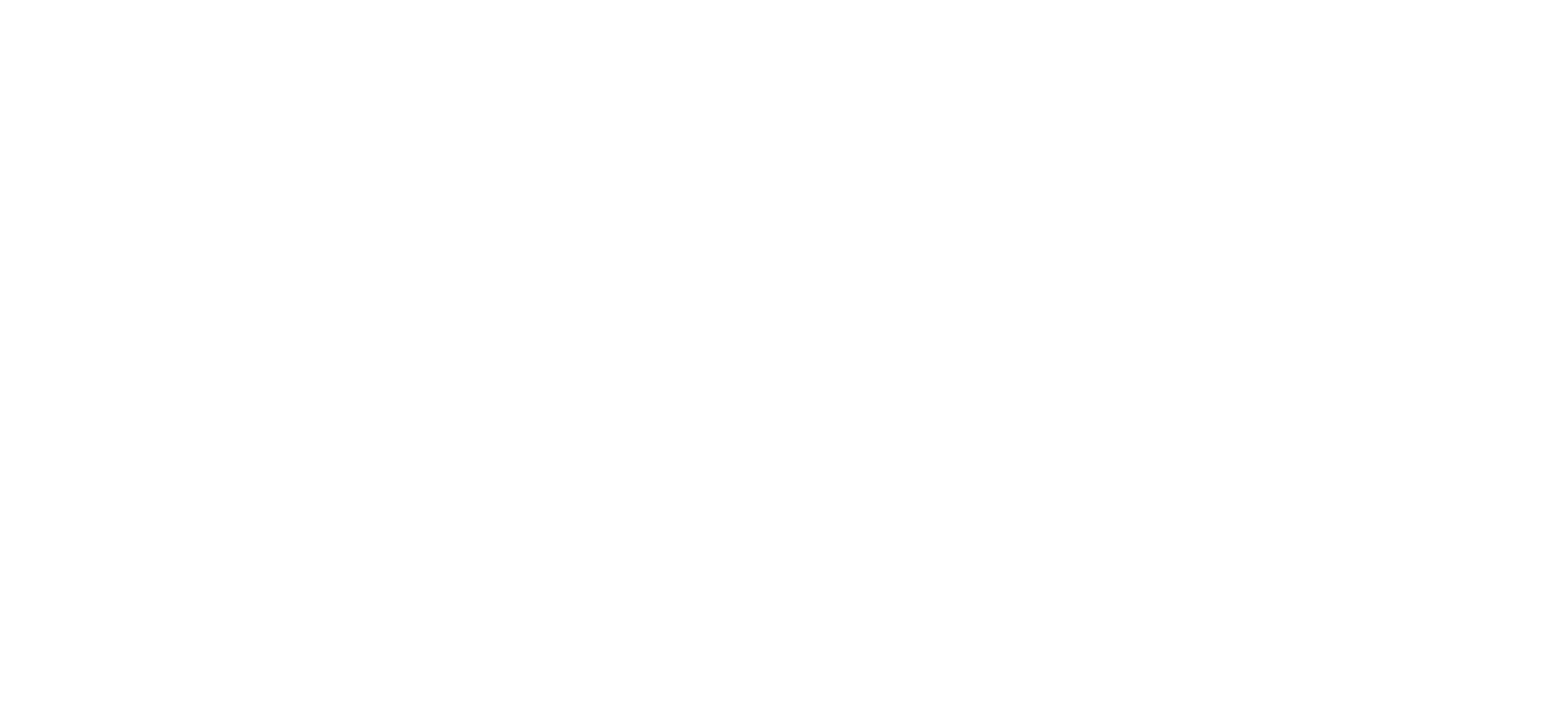
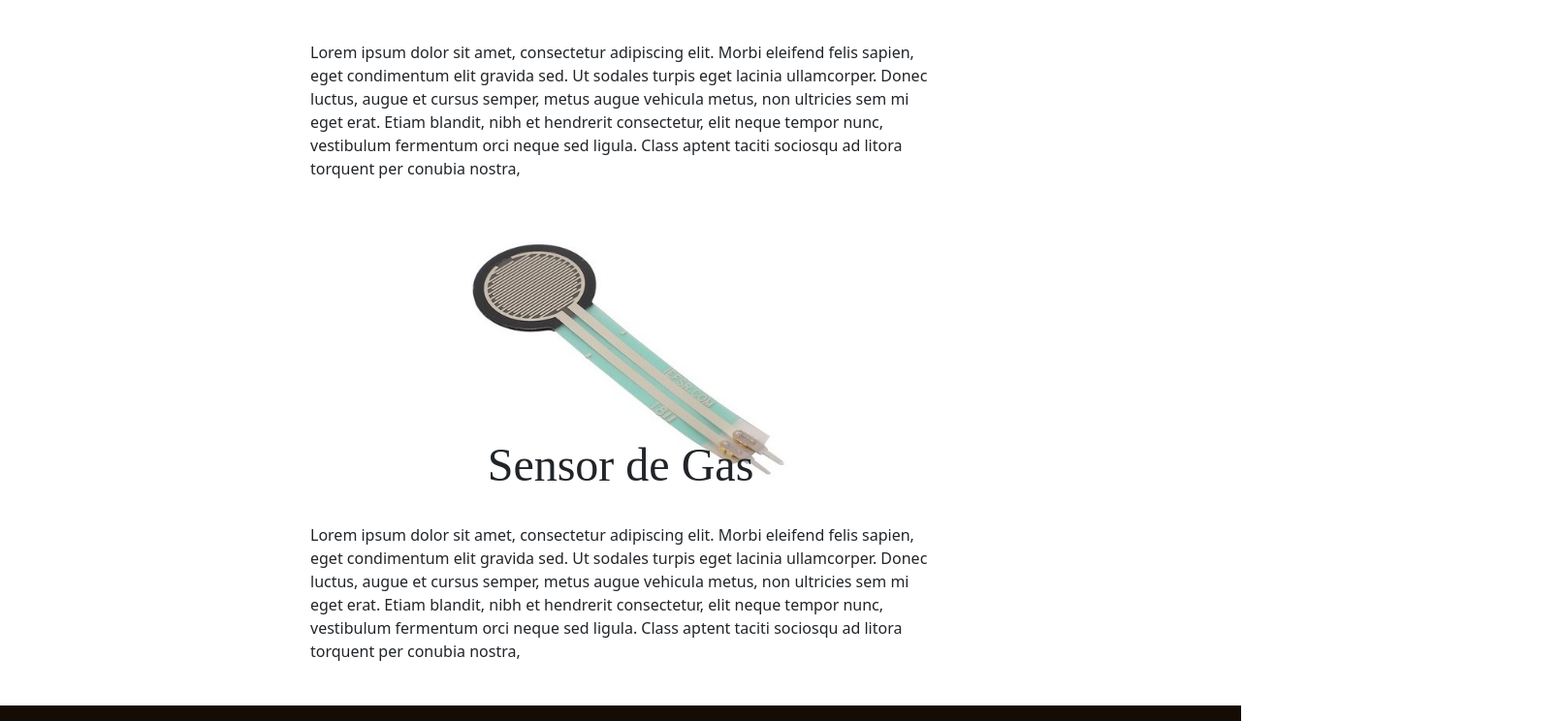
Before and after one commit to FarmENV/Website-Frontend, a React (Create React App) app: page /kits in a window 1280 px wide. Shown: the part 1379-2123 px from the top of the page at 97% size, 1612 px wide, since content can reach past the window. Before the commit the page ends 800 px from the top, so only its background shows below. Built offline with nearby package versions, Linux system fonts and the light colour scheme.

Commit message:
kits info

```diff
--- a/src/App.js
+++ b/src/App.js
@@ -8,6 +8,7 @@
 import UserProfile from './pages/UserProfile/UserProfile'
 import Signup from './pages/signup/signup'
 import NewEnv from './pages/NewEnv/newEnv'
+import KitsSensor from './pages/SensorKits/kits'
 
 function App() {
   return (
@@ -20,6 +21,7 @@
           <Route exact path='/faq' component={freQuestions}></Route>
           <Route exact path='/userpro' component={UserProfile}></Route>
           <Route exact path='/newenv' component={NewEnv}></Route>
+          <Route exact path='/kits' component={KitsSensor}></Route>
         </Switch>
       </Layout>
     </BrowserRouter>
--- a/src/components/nav/Navbar.jsx
+++ b/src/components/nav/Navbar.jsx
@@ -19,7 +19,7 @@
               </Link>
             </div>
             <div className="link" >
-              <Link className="nav__links">
+              <Link to="/kits"className="nav__links">
                 <p>Kits</p>
               </Link>
             </div>
--- /dev/null
+++ b/src/pages/SensorKits/kits.css
@@ -0,0 +1,138 @@
+.Landing__content {
+    width: 100%;
+    height: 80%;
+    display: flex;
+    flex-direction: column;
+    justify-content: center;
+    align-items: center;
+    position: absolute;
+    z-index: 2;
+}
+
+.Landing__title {
+    text-align: center;
+    font-size: 5em;
+    color:white;
+    font-weight: bold;
+    text-shadow: 1px 4px 5px rgba(0, 0, 0, 0.6);
+}
+
+.Landing {
+    margin-top: -8vh;
+}
+
+.Landing hr {
+    margin-top: 10vh;
+    width: 80%;
+}
+
+.font-face-ap {
+    font-family: "AdventProBold";
+}
+
+.Info__title {
+    font-size: 3em;
+    margin-bottom: 4vh;
+}
+
+.Info__paragraph {
+    margin-left: 50vh;
+    margin-right: 50vh;
+    font-size: 1em;
+}
+
+.Info__content {
+    margin-top: 8vh;
+    display: flex;
+    flex-direction: column;
+    justify-content: center;
+    align-items: center;
+    position: relative;
+}
+
+.Info__content_kit {
+    margin-top: 8vh;
+    display: flex;
+    margin-left: 40vh;
+    margin-right: 40vh;
+    flex-direction: row;
+    justify-content: center;
+    align-items: center;
+    position: relative;
+}
+
+.Info__kit_img {
+    display: flex;
+    flex-direction: column;
+    justify-content: center;
+    align-items: center;
+    position: relative;
+    margin-right: 12vh;
+}
+
+.Info__kit_img img{
+    height: 45vh;
+}
+
+.Info__kit_info {
+    display: flex;
+    flex-direction: column;
+    justify-content: center;
+    align-items: center;
+    position: relative;
+}
+
+.Info__sensor_info{
+    display: flex;
+    flex-direction: column;
+    justify-content: center;
+    align-items: center;
+    position: absolute;
+    margin-top: 38vh;
+}
+
+.Info__title_kit {
+    font-size: 3em;
+    margin-bottom: 4vh;
+}
+
+.Info__title_sensor {
+    font-size: 3em;
+    margin-bottom: 4vh;
+}
+
+.Info__paragraph_kit {
+
+    font-size: 1em;
+}
+
+.silhouettes {
+    margin-top: 5vh;
+}
+
+.silhouettes img {
+    height: 20vh;
+    margin-right: 8.5vh;
+    margin-left: 8.5vh;
+}
+
+.Info__content_whatis {
+    margin-top: 15vh;
+    margin-bottom: 18vh;
+    display: flex;
+    flex-direction: column;
+    justify-content: center;
+    align-items: center;
+    position: relative;
+}
+
+.Info__sensor_img{
+    margin-top: 4vh;
+    margin-bottom: 18vh;
+    display: flex;
+    flex-direction: column;
+    justify-content: center;
+    align-items: center;
+    position: relative;
+    background-size: 60%;
+}
--- /dev/null
+++ b/src/pages/SensorKits/kits.jsx
@@ -0,0 +1,63 @@
+import React from 'react'
+import './kits.css'
+import Temperature from '../../images/temperature.jpg'
+import Gas from '../../images/gas.jpg'
+import Force from '../../images/force.jpg'
+import Humidity from '../../images/humididy.jpg'
+import Footer from '../../components/footer/Footer'
+import Navbar from '../../components/nav/Navbar'
+
+
+class KitsSensor extends React.Component {
+    render(){
+  return(
+    <React.Fragment>
+
+      <div className="Landing">
+          <div>
+      <Navbar theme={"Navbar"}></Navbar>
+      </div>
+        <div className="Info__content_kit">
+        <div className="Info__sensor_img" >
+            <img src={Temperature} alt="kit" width="70%" height="70%"/>
+          </div>
+          <div className="Info__sensor_info">
+            <h3 className="Info__title_sensor font-face-ap">Sensor de temperatura</h3>
+            <p className="Info__paragraph_kit">Lorem ipsum dolor sit amet, consectetur adipiscing elit. Morbi eleifend felis sapien, eget condimentum elit gravida sed. Ut sodales turpis eget lacinia ullamcorper. Donec luctus, augue et cursus semper, metus augue vehicula metus, non ultricies sem mi eget erat. Etiam blandit, nibh et hendrerit consectetur, elit neque tempor nunc, vestibulum fermentum orci neque sed ligula. Class aptent taciti sociosqu ad litora torquent per conubia nostra,</p>
+          </div>
+        </div>
+        <div className="Info__content_kit">
+        <div className="Info__sensor_img" >
+            <img src={Humidity} alt="kit" width="60%" height="60%"/>
+          </div>
+          <div className="Info__sensor_info">
+            <h3 className="Info__title_sensor font-face-ap">Sensor de Humedad</h3>
+            <p className="Info__paragraph_kit">Lorem ipsum dolor sit amet, consectetur adipiscing elit. Morbi eleifend felis sapien, eget condimentum elit gravida sed. Ut sodales turpis eget lacinia ullamcorper. Donec luctus, augue et cursus semper, metus augue vehicula metus, non ultricies sem mi eget erat. Etiam blandit, nibh et hendrerit consectetur, elit neque tempor nunc, vestibulum fermentum orci neque sed ligula. Class aptent taciti sociosqu ad litora torquent per conubia nostra,</p>
+          </div>
+        </div>
+        <div className="Info__content_kit">
+        <div className="Info__sensor_img" >
+            <img src={Gas} alt="kit" width="60%" height="60%"/>
+          </div>
+          <div className="Info__sensor_info">
+            <h3 className="Info__title_sensor font-face-ap">Sensor de Gas</h3>
+            <p className="Info__paragraph_kit">Lorem ipsum dolor sit amet, consectetur adipiscing elit. Morbi eleifend felis sapien, eget condimentum elit gravida sed. Ut sodales turpis eget lacinia ullamcorper. Donec luctus, augue et cursus semper, metus augue vehicula metus, non ultricies sem mi eget erat. Etiam blandit, nibh et hendrerit consectetur, elit neque tempor nunc, vestibulum fermentum orci neque sed ligula. Class aptent taciti sociosqu ad litora torquent per conubia nostra,</p>
+          </div>
+        </div>
+        <div className="Info__content_kit">
+        <div className="Info__sensor_img" >
+            <img src={Force} alt="kit" width="80%" height="80%"/>
+          </div>
+          <div className="Info__sensor_info">
+            <h3 className="Info__title_sensor font-face-ap">Sensor de Gas</h3>
+            <p className="Info__paragraph_kit">Lorem ipsum dolor sit amet, consectetur adipiscing elit. Morbi eleifend felis sapien, eget condimentum elit gravida sed. Ut sodales turpis eget lacinia ullamcorper. Donec luctus, augue et cursus semper, metus augue vehicula metus, non ultricies sem mi eget erat. Etiam blandit, nibh et hendrerit consectetur, elit neque tempor nunc, vestibulum fermentum orci neque sed ligula. Class aptent taciti sociosqu ad litora torquent per conubia nostra,</p>
+          </div>
+        </div>
+      </div>
+      <Footer s={{bottom:0}}></Footer>
+    </React.Fragment>
+  )
+}
+}
+
+export default KitsSensor
```
